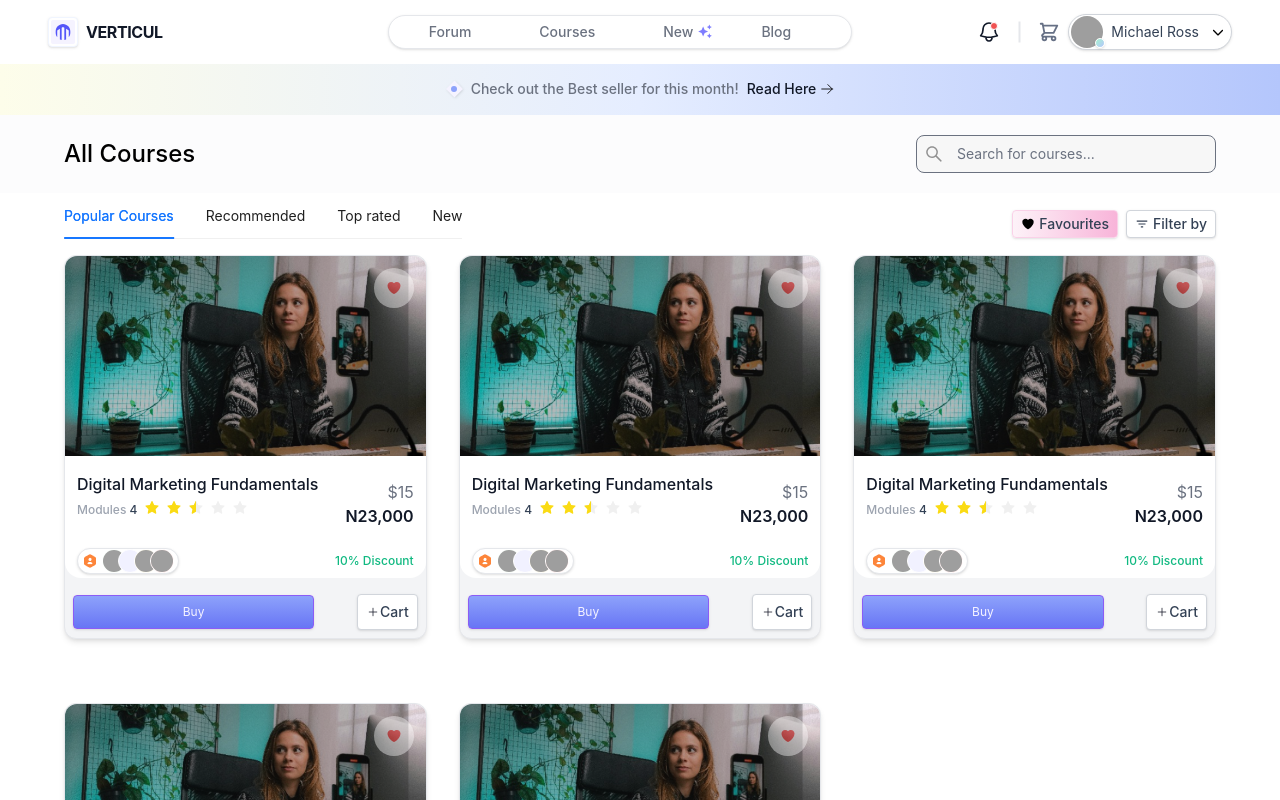
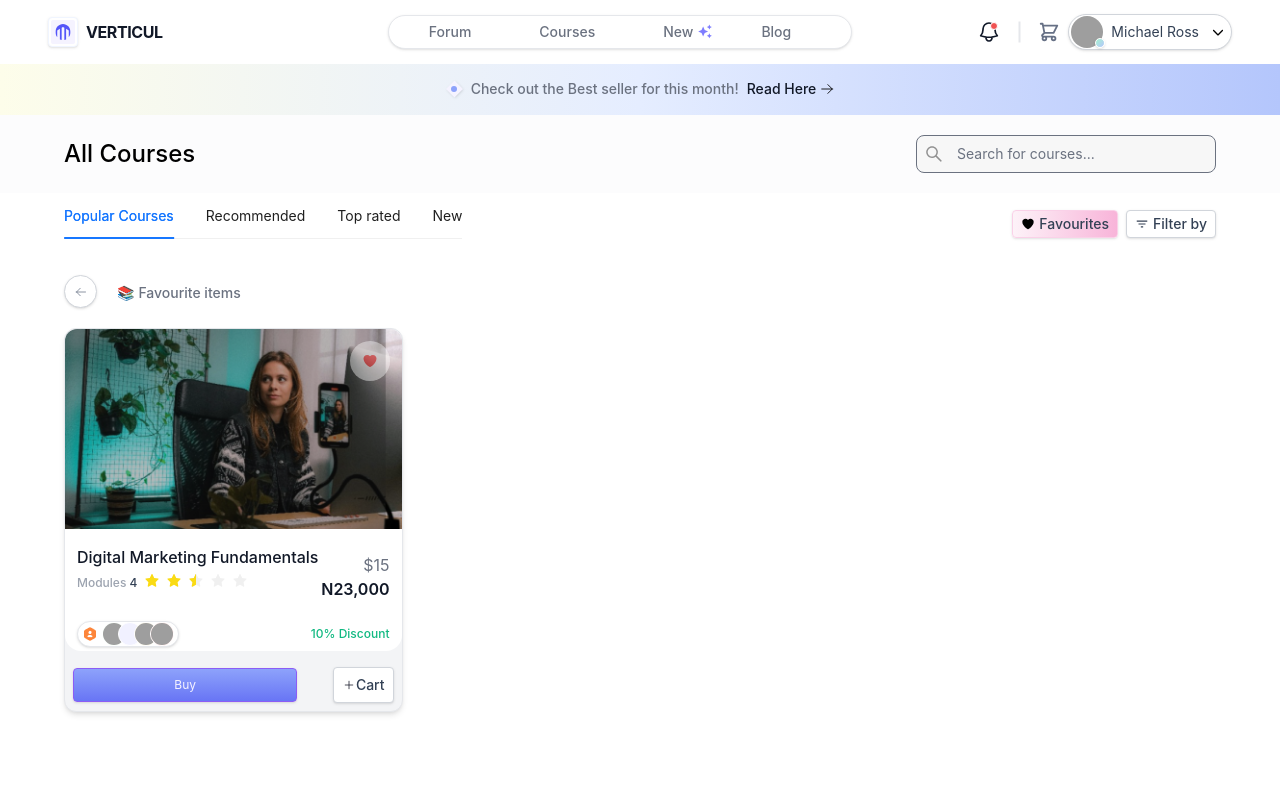
Before and after one commit to willzfrank/Verticul-3.0, a Next.js app: page /all-courses in a window 1280 px wide. Both pictures are taken after a click on the element "Favourites". Shown: the top 800 px of the page. Built offline with nearby package versions, Linux system fonts and the light colour scheme; grey boxes are pictures that could not be loaded.

Commit message:
feat: added favourite screen

```diff
--- a/src/app/(learner)/all-courses/page.tsx
+++ b/src/app/(learner)/all-courses/page.tsx
@@ -1,92 +1,16 @@
-'use client'
-
+import React, { useState } from 'react'
 import { IoFilterOutline } from 'react-icons/io5'
-import AllCourseCard from '@/components/AllCourseCard'
-import CourseCardContainer from '@/components/CourseCard'
-import CourseTitle from '@/components/CourseTitle'
-import SearchInput from '@/components/inputs/SearchInput'
 import NavbarBanner from '@/components/navbar/NavbarBanner'
-import { Tabs, TabsProps } from 'antd'
-import filter from '../../../../public/assets/filter-variant.svg'
-
-import React from 'react'
-import Image from 'next/image'
 import CourseSearchSection from '@/components/CourseSearchSection'
 
-const items: TabsProps['items'] = [
-  {
-    key: '1',
-    label: 'Popular Courses',
-    children: '',
-  },
-  {
-    key: '2',
-    label: 'Recommended',
-    children: '',
-  },
-  {
-    key: '3',
-    label: 'Top rated',
-    children: '',
-  },
-  {
-    key: '4',
-    label: 'New',
-    children: '',
-  },
-]
+import CourseNavigation from '@/components/CourseNavigation'
 
 export default function page() {
   return (
     <div className="">
       <NavbarBanner />
       <CourseSearchSection headerText="All Courses" />
-
-      <div className="wrapper">
-        <div className="flex items-center justify-between">
-          <div>
-            <Tabs defaultActiveKey="1" items={items} onChange={() => {}} />
-          </div>
-
-          <div className="flex items-center gap-2">
-            <div className="w-max cursor-pointer h-7 px-2 py-1 bg-gradient-to-r from-pink-50 to-pink-300 rounded shadow border border-pink-200 justify-start items-center gap-1 inline-flex">
-              <div className="w-3.5 h-3.5 justify-center items-center flex">
-                <div className="w-3.5 h-3.5 relative">
-                  <svg
-                    xmlns="http://www.w3.org/2000/svg"
-                    viewBox="0 0 24 24"
-                    fill="currentColor"
-                    className="w-3.5 h-3.5"
-                  >
-                    <path d="m11.645 20.91-.007-.003-.022-.012a15.247 15.247 0 0 1-.383-.218 25.18 25.18 0 0 1-4.244-3.17C4.688 15.36 2.25 12.174 2.25 8.25 2.25 5.322 4.714 3 7.688 3A5.5 5.5 0 0 1 12 5.052 5.5 5.5 0 0 1 16.313 3c2.973 0 5.437 2.322 5.437 5.25 0 3.925-2.438 7.111-4.739 9.256a25.175 25.175 0 0 1-4.244 3.17 15.247 15.247 0 0 1-.383.219l-.022.012-.007.004-.003.001a.752.752 0 0 1-.704 0l-.003-.001Z" />
-                  </svg>
-                </div>
-              </div>
-              <span className="text-slate-700 text-sm font-medium font-['Inter'] leading-tight">
-                Favourites
-              </span>
-            </div>
-
-            <div className="w-max cursor-pointer h-7 px-2 py-1 bg-white rounded shadow border border-gray-300 justify-start items-center gap-1 inline-flex">
-              <div className="justify-start items-center gap-1 flex">
-                <div className="w-3.5 h-3.5 relative">
-                  <Image src={filter} alt="" layout="fill" />
-                </div>
-                <div className="text-slate-700 text-sm font-medium font-['Inter'] leading-tight">
-                  Filter by
-                </div>
-              </div>
-            </div>
-          </div>
-        </div>
-        <div className="grid grid-cols-2 lg:grid-cols-3 2xl:grid-cols-4 gap-y-16 gap-x-8">
-          <AllCourseCard />
-          <AllCourseCard />
-          <AllCourseCard />
-          <AllCourseCard />
-          <AllCourseCard />
-        </div>
-      </div>
+      <CourseNavigation />
     </div>
   )
 }
--- /dev/null
+++ b/src/components/CourseNavigation.tsx
@@ -0,0 +1,97 @@
+'use client'
+
+import React, { useState } from 'react'
+import Image from 'next/image'
+
+import { Tabs, TabsProps } from 'antd'
+
+import filter from '../../public/assets/filter-variant.svg'
+import FavouritePage from './FavouritePage'
+import AllCourseCard from './AllCourseCard'
+
+type Props = {}
+
+const items: TabsProps['items'] = [
+  {
+    key: '1',
+    label: 'Popular Courses',
+    children: '',
+  },
+  {
+    key: '2',
+    label: 'Recommended',
+    children: '',
+  },
+  {
+    key: '3',
+    label: 'Top rated',
+    children: '',
+  },
+  {
+    key: '4',
+    label: 'New',
+    children: '',
+  },
+]
+
+const CourseNavigation = (props: Props) => {
+  const [showFavourites, setShowFavourites] = useState(false)
+
+  return (
+    <div className="wrapper">
+      <div className="flex items-center justify-between">
+        <div>
+          <Tabs defaultActiveKey="1" items={items} onChange={() => {}} />
+        </div>
+
+        <div className="flex items-center gap-2">
+          <div
+            className="w-max cursor-pointer h-7 px-2 py-1 bg-gradient-to-r from-pink-50 to-pink-300 rounded shadow border border-pink-200 justify-start items-center gap-1 inline-flex"
+            onClick={() => setShowFavourites(true)}
+          >
+            <div className="w-3.5 h-3.5 justify-center items-center flex">
+              <div className="w-3.5 h-3.5 relative">
+                <svg
+                  xmlns="http://www.w3.org/2000/svg"
+                  viewBox="0 0 24 24"
+                  fill="currentColor"
+                  className="w-3.5 h-3.5"
+                >
+                  <path d="m11.645 20.91-.007-.003-.022-.012a15.247 15.247 0 0 1-.383-.218 25.18 25.18 0 0 1-4.244-3.17C4.688 15.36 2.25 12.174 2.25 8.25 2.25 5.322 4.714 3 7.688 3A5.5 5.5 0 0 1 12 5.052 5.5 5.5 0 0 1 16.313 3c2.973 0 5.437 2.322 5.437 5.25 0 3.925-2.438 7.111-4.739 9.256a25.175 25.175 0 0 1-4.244 3.17 15.247 15.247 0 0 1-.383.219l-.022.012-.007.004-.003.001a.752.752 0 0 1-.704 0l-.003-.001Z" />
+                </svg>
+              </div>
+            </div>
+            <span className="text-slate-700 text-sm font-medium font-['Inter'] leading-tight">
+              Favourites
+            </span>
+          </div>
+
+          <div className="w-max cursor-pointer h-7 px-2 py-1 bg-white rounded shadow border border-gray-300 justify-start items-center gap-1 inline-flex">
+            <div className="justify-start items-center gap-1 flex">
+              <div className="w-3.5 h-3.5 relative">
+                <Image src={filter} alt="" layout="fill" />
+              </div>
+              <div className="text-slate-700 text-sm font-medium font-['Inter'] leading-tight">
+                Filter by
+              </div>
+            </div>
+          </div>
+        </div>
+      </div>
+
+      {showFavourites ? (
+        <FavouritePage />
+      ) : (
+        <div className="grid grid-cols-2 lg:grid-cols-3 2xl:grid-cols-4 gap-y-16 gap-x-8">
+          <AllCourseCard />
+          <AllCourseCard />
+          <AllCourseCard />
+          <AllCourseCard />
+          <AllCourseCard />
+        </div>
+      )}
+    </div>
+  )
+}
+
+export default CourseNavigation
--- /dev/null
+++ b/src/components/FavouritePage.tsx
@@ -0,0 +1,43 @@
+import React from 'react'
+import AllCourseCard from './AllCourseCard'
+
+type Props = {}
+
+const FavouritePage = (props: Props) => {
+  return (
+    <div>
+      <div className="flex items-center gap-5 my-5">
+        <div className="w-[33px] h-[33px] bg-white rounded-full shadow border border-gray-300 flex items-center justify-center cursor-pointer">
+          <svg
+            xmlns="http://www.w3.org/2000/svg"
+            fill="none"
+            viewBox="0 0 24 24"
+            strokeWidth={1.5}
+            stroke="#667085"
+            className="w-3 h-3"
+          >
+            <path
+              strokeLinecap="round"
+              strokeLinejoin="round"
+              d="M10.5 19.5 3 12m0 0 7.5-7.5M3 12h18"
+            />
+          </svg>
+        </div>
+        <div>
+          <span className="text-slate-700 text-sm font-normal font-['Inter'] leading-tight">
+            📚{' '}
+          </span>
+          <span className="text-gray-500 text-sm font-medium font-['Inter'] leading-tight">
+            Favourite items
+          </span>
+        </div>
+      </div>
+
+      <div>
+        <AllCourseCard />
+      </div>
+    </div>
+  )
+}
+
+export default FavouritePage
```
